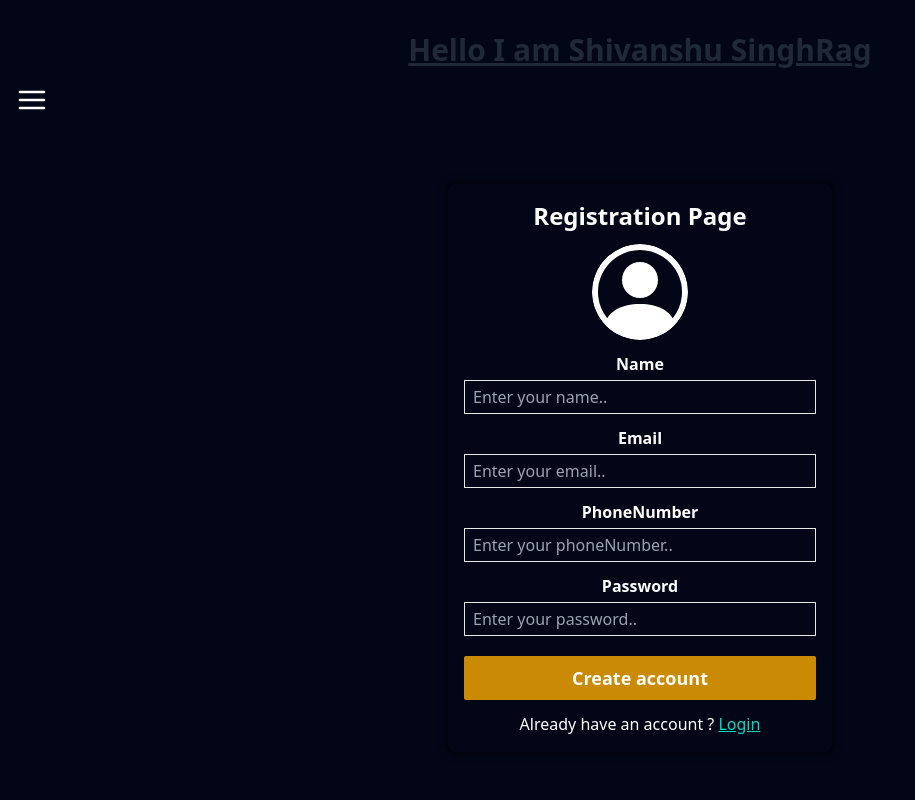
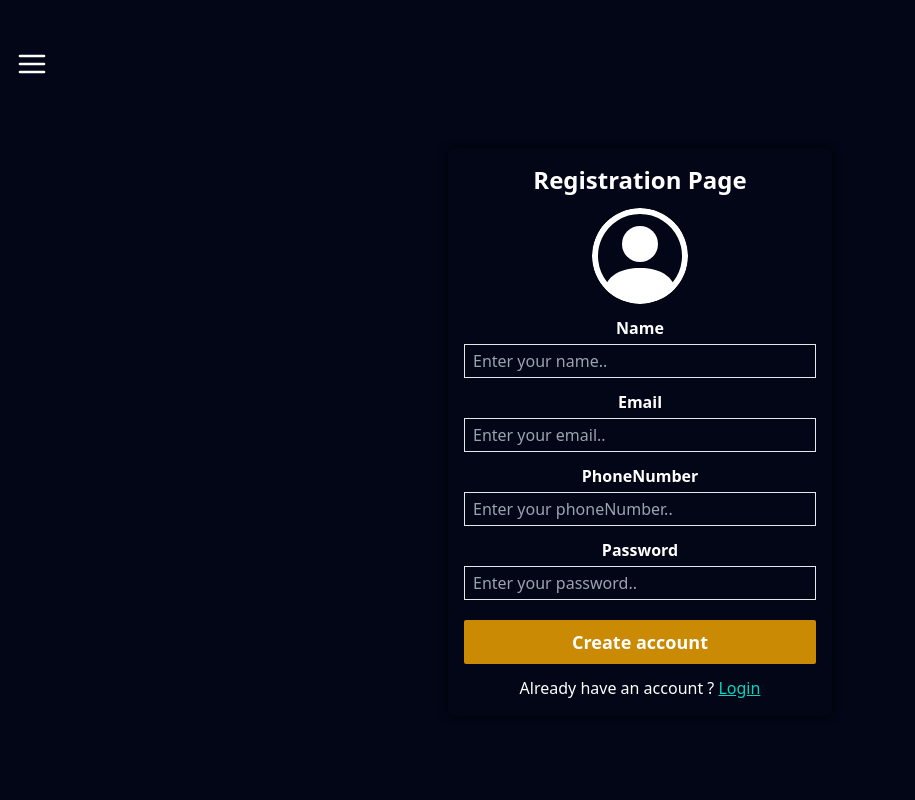
Before and after one commit to ShivanshuRag/Fronted_lms, a React (Vite) app: page /signup in a window 1280 px wide. Shown: the top 800 px of the page, without its empty margins (0-915 px from the left). Built offline with nearby package versions, Linux system fonts and the light colour scheme.

Commit message:
enhanced user logo if user loggedIn then show logo

```diff
--- a/src/App.jsx
+++ b/src/App.jsx
@@ -30,8 +30,8 @@ function App() {
 
   return (
    <>
-   <h1
-   className="text-3xl font-bold underline"> Hello  I am Shivanshu SinghRag</h1>
+   {/* <h1
+   className="text-3xl font-bold underline"> Hello  I am Shivanshu SinghRag</h1> */}
     <Routes>
     <Route path="/" element={<HomePage />} ></Route>
     <Route path="/about" element={<AboutUs/>} ></Route>
--- a/src/Pages/HomePage.jsx
+++ b/src/Pages/HomePage.jsx
@@ -1,4 +1,5 @@
 
+// import { useSelector } from "react-redux";
 import { useSelector } from "react-redux";
 import {Link} from "react-router-dom"
 import { useNavigate } from "react-router-dom";
@@ -9,7 +10,10 @@ import HomeLayout from "../Layouts/HomeLayout.jsx";
 function HomePage(){
  const navigate = useNavigate();
  const userData = useSelector((state)=> state?.auth?.data)
- console.log(userData);
+
+
+const islogged = useSelector((state)=> state?.auth?.isLoggedIn)
+
 
   async function clickAvatar (){
 
@@ -18,6 +22,7 @@ function HomePage(){
  }
  return(
   <>
+  { islogged == true  ? (
     <div className=" flex flex-col h-10">
     <div className=" absolute top-20  right-20 "
 
@@ -26,6 +31,7 @@ function HomePage(){
        <img src={userData?.avatar?.secure_url} className="  w-10 h-10 rounded-full border-2 border-gray-400"  onClick={clickAvatar}/>
     </div>
     </div>
+  ):( "" ) }
  <HomeLayout>
 
    <div className="pt-10 text-white flex items-center justify-center gap-10 mx-16 h-[90vh]">
```
Lines whose indentation alone changed are shown as unchanged.
